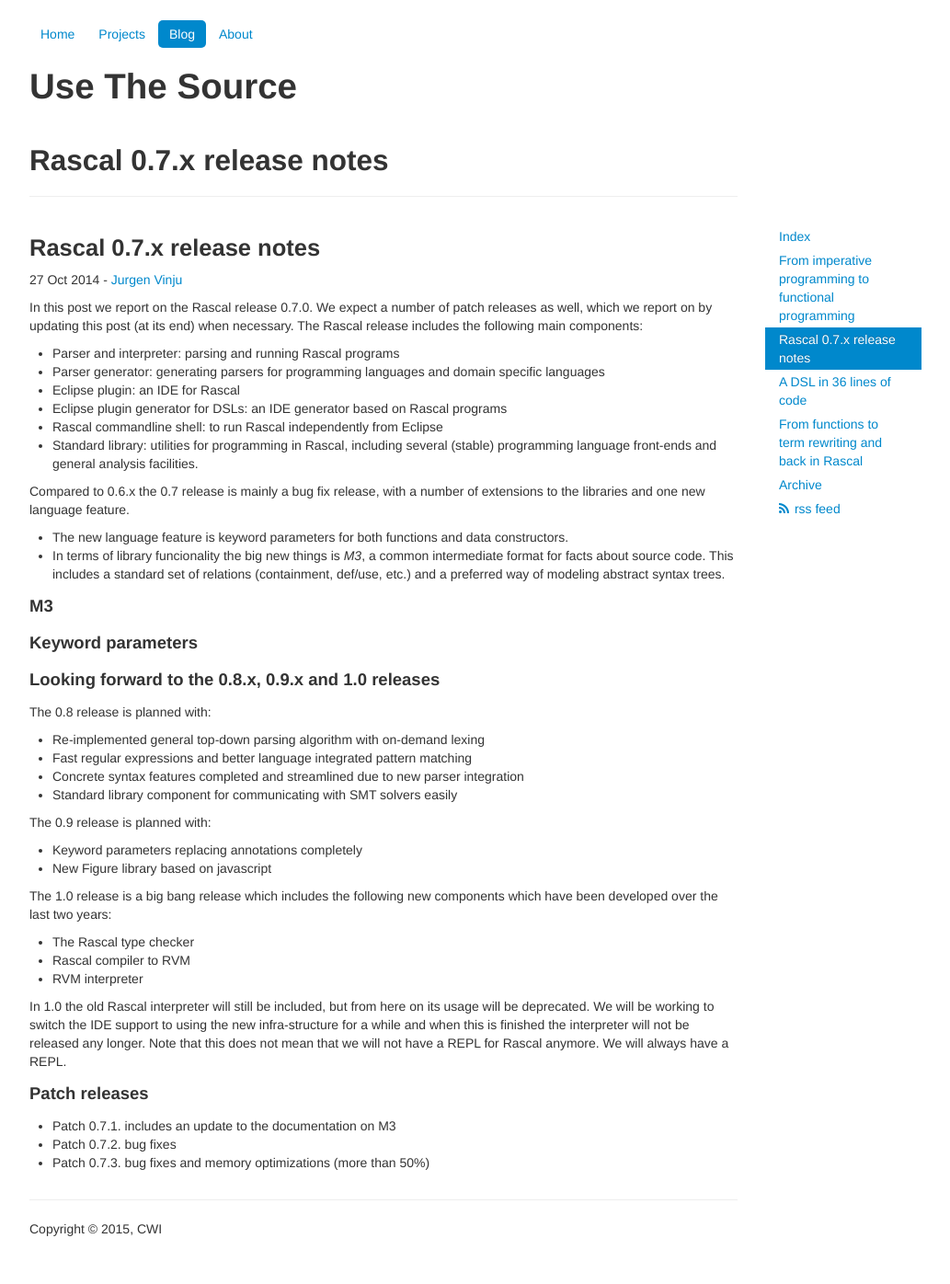
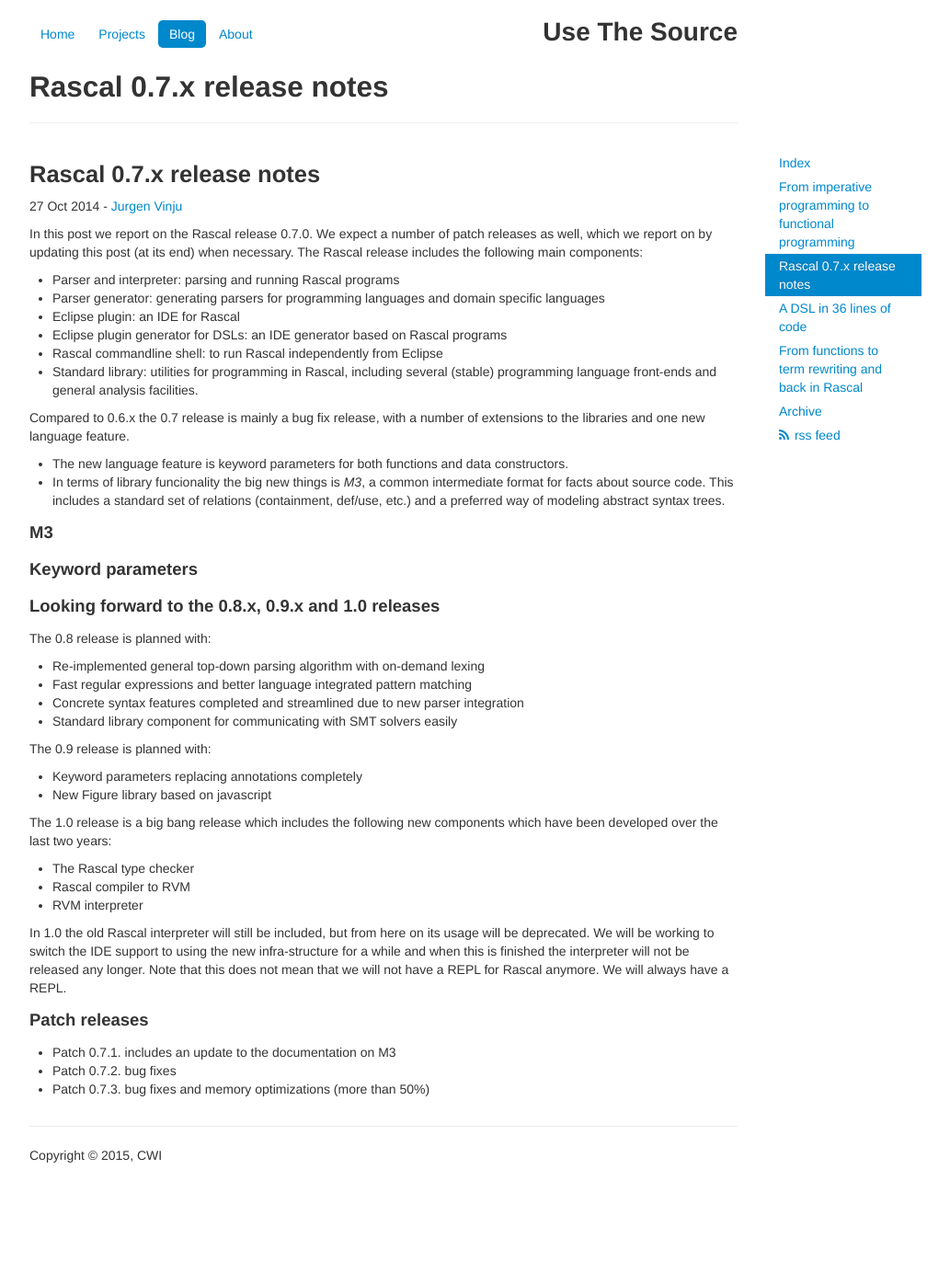
Before and after one commit to usethesource/usethesource.github.io, a Jekyll site: the page built from _posts/2014-10-27-rascal-0-7-x-release-notes.md, in a window 1280 px wide. Shown: the whole page at 92% size, without its empty margins (223-1256 px from the left). Built offline with Jekyll 4.4.1, drawn with Linux system fonts in a browser that asks for light colours; Markdown is read by kramdown in place of the engine named in the settings; comment, search, counter and statistics services are not loaded; after the commit the page ends 1316 px from its top, so only the background shows below that.

Commit message:
Moved name of site to  the top bar on sub pages

```diff
--- a/_layouts/default.html
+++ b/_layouts/default.html
@@ -53,11 +52,13 @@
               <ul class="nav nav-pills pull-left">
               {% include menu %}
               </ul>
+              <span class="nav pull-right small-title">
+                Use The Source
+              </span>
             </div>
 
             <div class="page-header" style="clear: left">
-              <h1>Use The Source</h1><br>
-              <h2>{{theTitle}}</h2>
+              <h2>{{page.title}}</h2>
             </div>
          </div>
       </div>
--- a/assets/css/custom.css
+++ b/assets/css/custom.css
@@ -5,6 +5,12 @@
 
   .container > hr {
 	margin: 30px 0;
+  }
+
+  .small-title {
+    font-size: 2em;
+    line-height: 30px;
+    font-weight: 800;
   }
 
 
```
Also changed, not shown: other parts of _layouts/default.html (+1 -2 lines).
